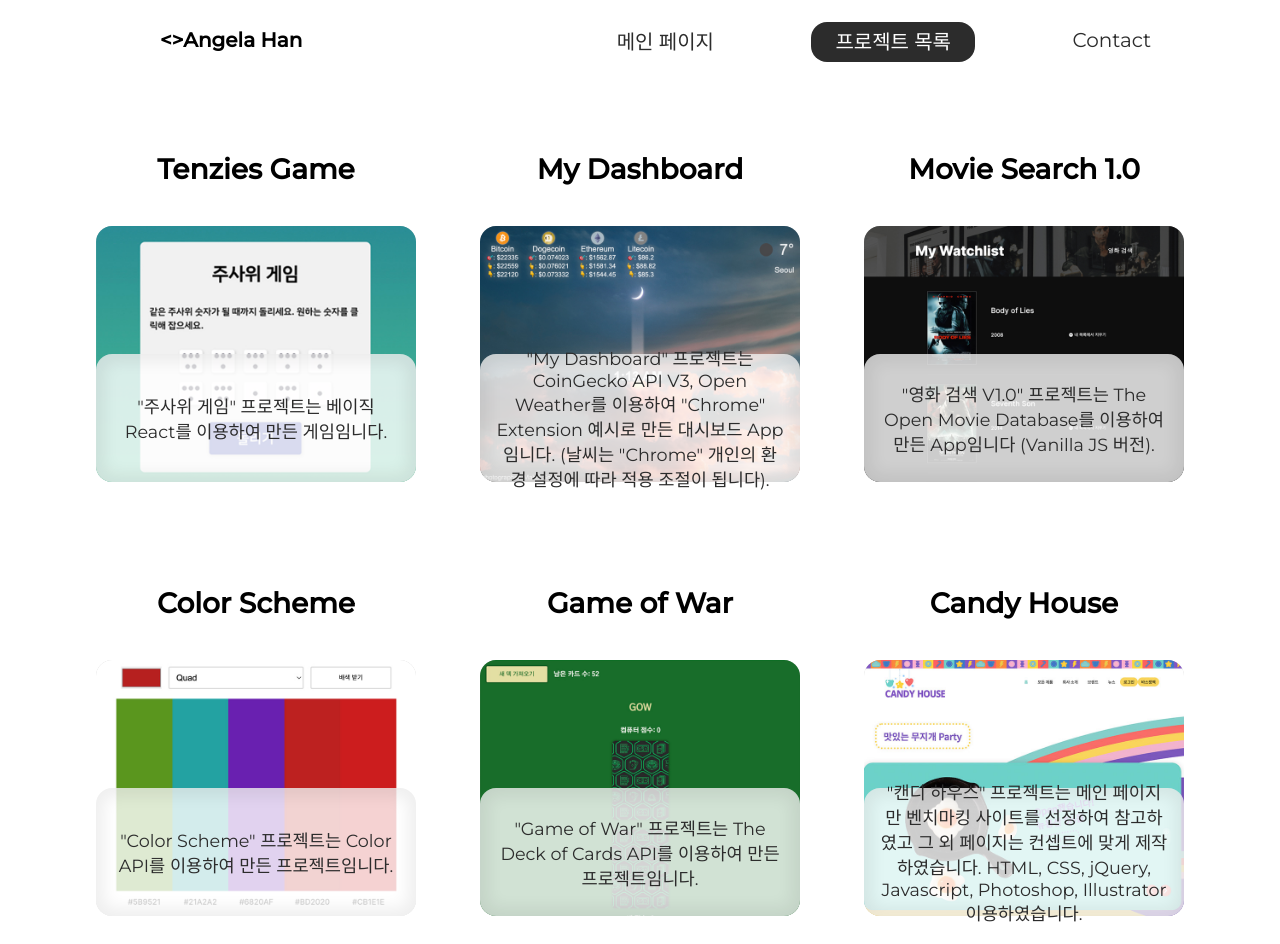
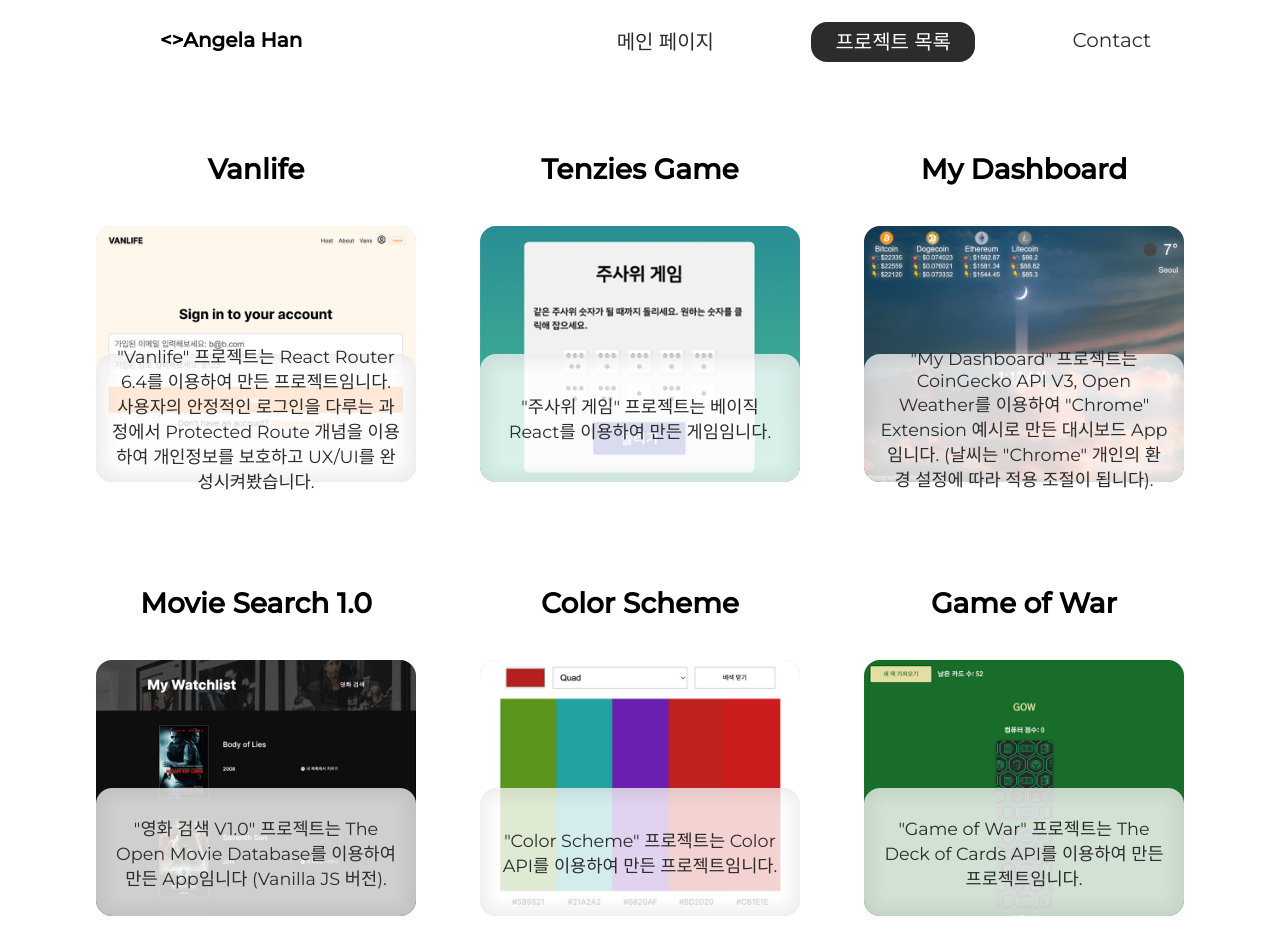
Before and after one commit to nglvision/profile, a plain HTML site: page projects/index.html in a window 1280 px wide. Shown: the top 944 px of the page. Drawn offline with Linux system fonts and the light colour scheme.

Commit message:
added vanlife project

```diff
--- a/projects/index.html
+++ b/projects/index.html
@@ -37,6 +37,19 @@
       </nav>
     </header>
     <section class="projects">
+      <div class="application">
+        <h2>Vanlife</h2>
+        <div class="description">
+          <a href="https://react-router-ngl-vanlife.netlify.app/" target="_blank">
+            <img src="../img/vanlife_login.jpg" alt="site-image" />
+            <div class="text-box">
+              <p>
+                "Vanlife" 프로젝트는 React Router 6.4를 이용하여 만든 프로젝트임니다. 사용자의 안정적인 로그인을 다루는 과정에서 Protected Route 개념을 이용하여 개인정보를 보호하고 UX/UI를 완성시켜봤습니다.
+              </p>
+            </div>
+          </a>
+        </div>
+      </div>
       <div class="application">
         <h2>Tenzies Game</h2>
         <div class="description">
```
Also changed, not shown: img/vanlife_login.jpg (added).
